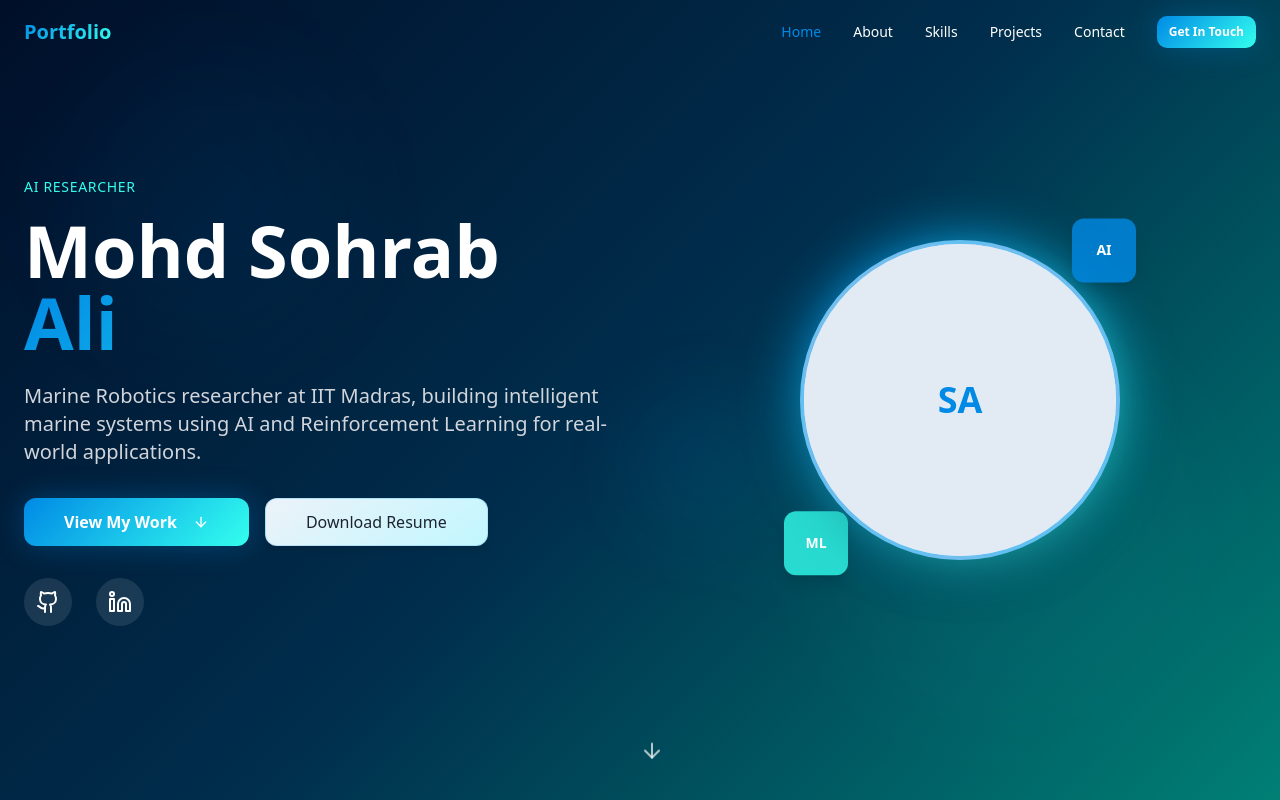
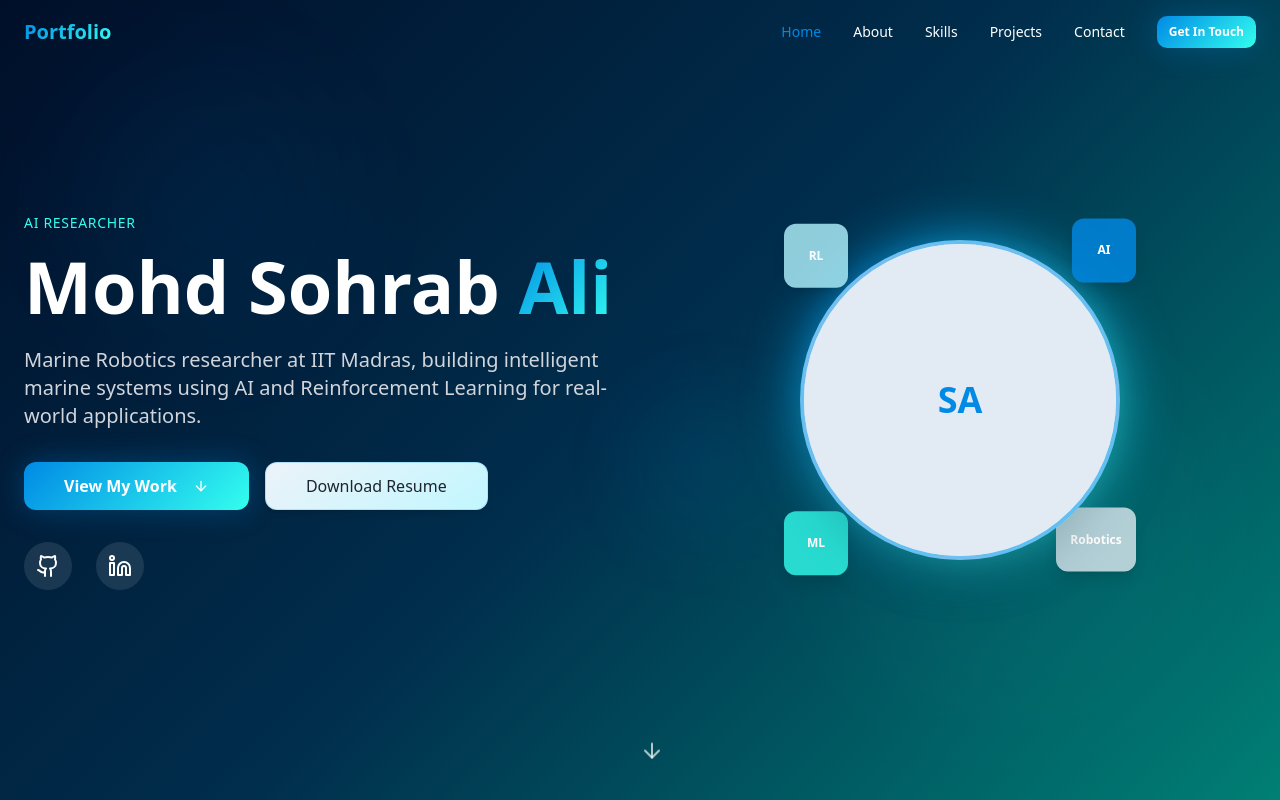
Before and after one commit to Sohrab789/sohrab_portfolio, a React (Vite) app: page / in a window 1280 px wide. Shown: the top 800 px of the page. Built offline with nearby package versions, Linux system fonts and the light colour scheme.

Commit message:
Refactor hero section
Make name single line and update description.

```diff
--- a/src/components/Hero.tsx
+++ b/src/components/Hero.tsx
@@ -22,8 +22,8 @@ const Hero = () => {
             </div>
 
             <h1 className="text-4xl md:text-6xl lg:text-7xl font-bold mb-6 leading-tight">
-              <span className="block text-white">Mohd Sohrab</span>
-              <span className="block text-gradient-primary">Ali</span>
+              <span className="text-white">Mohd Sohrab </span>
+              <span className="text-gradient-primary">Ali</span>
             </h1>
 
             <p className="text-lg md:text-xl text-gray-300 mb-8 max-w-2xl">
@@ -77,10 +77,16 @@ const Hero = () => {
 
               {/* Floating tech elements */}
               <div className="absolute -top-4 -right-4 w-16 h-16 bg-primary/80 rounded-lg flex items-center justify-center shadow-lg animate-float">
-                <span className="text-white font-bold text-sm">AI</span>
+                <span className="text-white font-bold text-xs">AI</span>
               </div>
               <div className="absolute -bottom-4 -left-4 w-16 h-16 bg-accent/80 rounded-lg flex items-center justify-center shadow-lg animate-float" style={{ animationDelay: '0.5s' }}>
-                <span className="text-white font-bold text-sm">ML</span>
+                <span className="text-white font-bold text-xs">ML</span>
+              </div>
+              <div className="absolute -top-4 -left-4 w-16 h-16 bg-secondary/80 rounded-lg flex items-center justify-center shadow-lg animate-float" style={{ animationDelay: '1s' }}>
+                <span className="text-white font-bold text-xs">RL</span>
+              </div>
+              <div className="absolute -bottom-4 -right-4 w-20 h-16 bg-muted/80 rounded-lg flex items-center justify-center shadow-lg animate-float" style={{ animationDelay: '1.5s' }}>
+                <span className="text-white font-bold text-xs">Robotics</span>
               </div>
             </div>
           </div>
```
